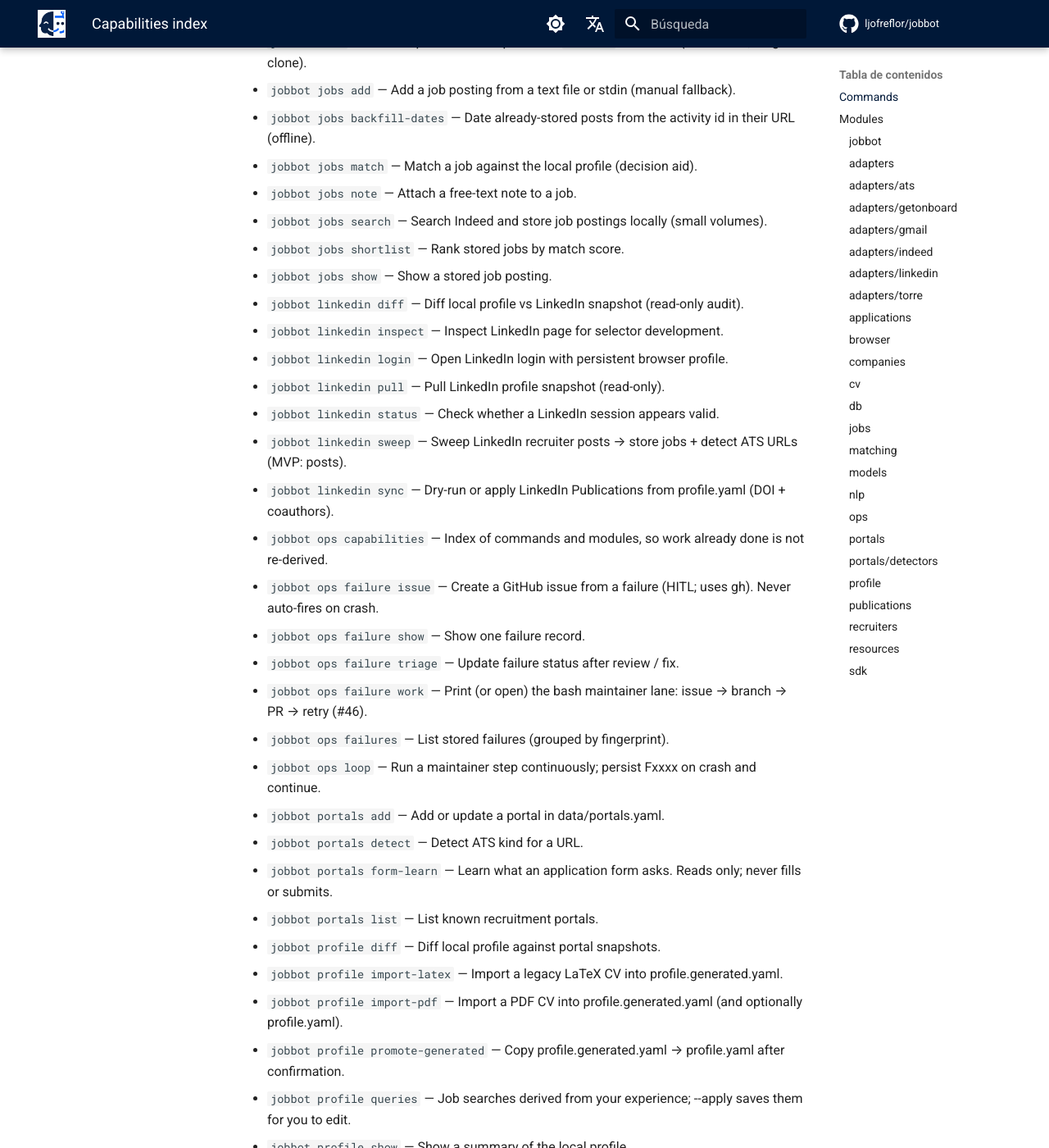
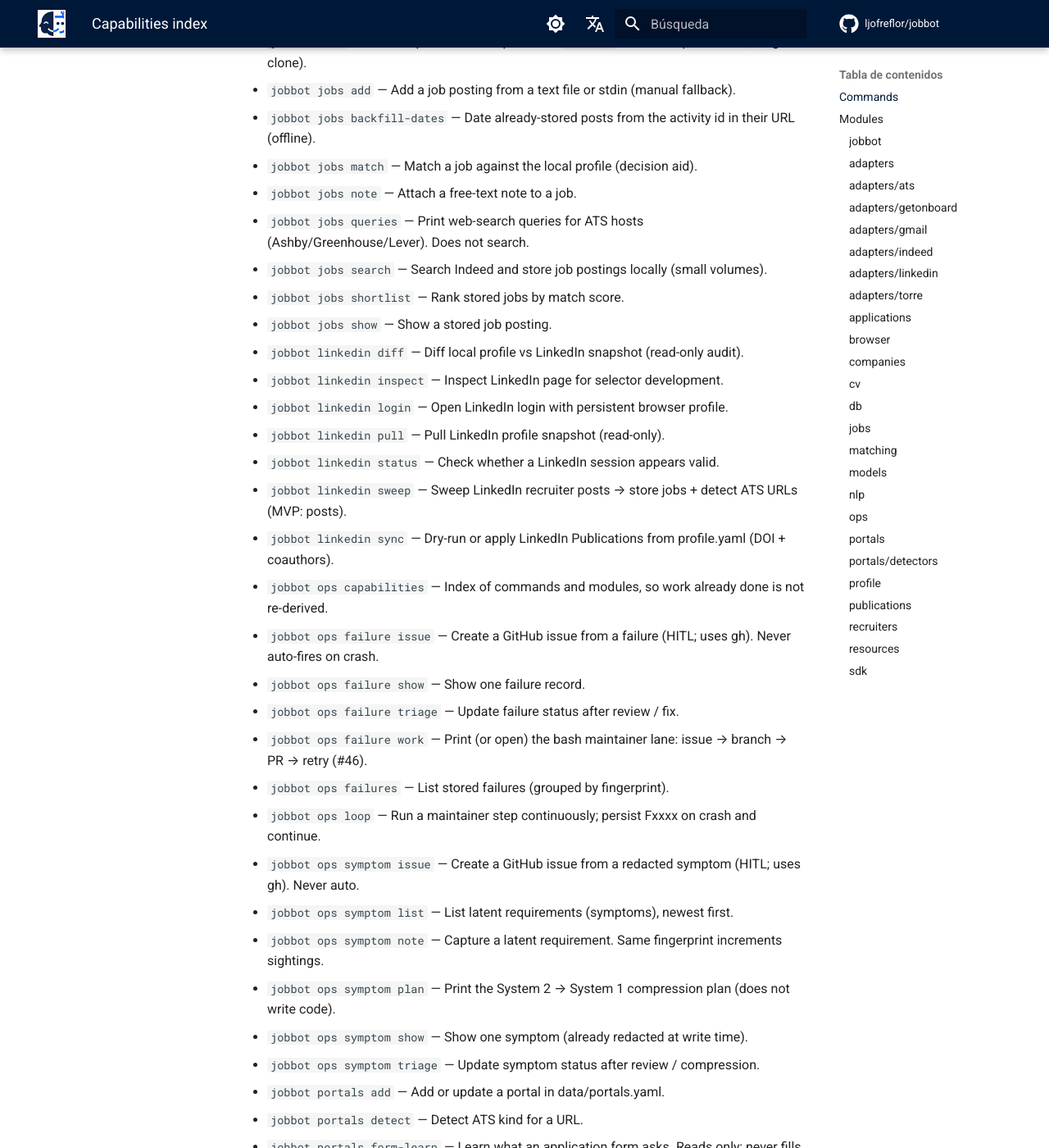
Before and after one commit to ljofreflor/jobbot, an MkDocs documentation site: the page built from docs/capabilities.md, in a window 1280 px wide and 1400 px high, scrolled down 2679 px. Shown: the whole window at 82% size. Built offline with MkDocs 1.6.1 and Material for MkDocs 9.7.7, drawn with Linux system fonts in a browser that asks for light colours; comment, search, counter and statistics services are not loaded; some of the changed text lies outside the part shown.

Commit message:
fix(docs): keep MkDocs links inside docs/ and refresh capabilities
Relative links out of docs/ fail Pages/--strict and test_docs_links.
Point at GitHub blob URLs; regenerate capabilities for symptom/gateway modules.

Co-authored-by: Leonardo Andrés Jofré Flor <ljofre2146@gmail.com>

```diff
--- a/docs/capabilities.md
+++ b/docs/capabilities.md
@@ -62,6 +62,7 @@ writing it again — the promotion rule lives in
 - `jobbot jobs backfill-dates` — Date already-stored posts from the activity id in their URL (offline).
 - `jobbot jobs match` — Match a job against the local profile (decision aid).
 - `jobbot jobs note` — Attach a free-text note to a job.
+- `jobbot jobs queries` — Print web-search queries for ATS hosts (Ashby/Greenhouse/Lever). Does not search.
 - `jobbot jobs search` — Search Indeed and store job postings locally (small volumes).
 - `jobbot jobs shortlist` — Rank stored jobs by match score.
 - `jobbot jobs show` — Show a stored job posting.
@@ -79,6 +80,12 @@ writing it again — the promotion rule lives in
 - `jobbot ops failure work` — Print (or open) the bash maintainer lane: issue → branch → PR → retry (#46).
 - `jobbot ops failures` — List stored failures (grouped by fingerprint).
 - `jobbot ops loop` — Run a maintainer step continuously; persist Fxxxx on crash and continue.
+- `jobbot ops symptom issue` — Create a GitHub issue from a redacted symptom (HITL; uses gh). Never auto.
+- `jobbot ops symptom list` — List latent requirements (symptoms), newest first.
+- `jobbot ops symptom note` — Capture a latent requirement. Same fingerprint increments sightings.
+- `jobbot ops symptom plan` — Print the System 2 → System 1 compression plan (does not write code).
+- `jobbot ops symptom show` — Show one symptom (already redacted at write time).
+- `jobbot ops symptom triage` — Update symptom status after review / compression.
 - `jobbot portals add` — Add or update a portal in data/portals.yaml.
 - `jobbot portals detect` — Detect ATS kind for a URL.
 - `jobbot portals form-learn` — Learn what an application form asks. Reads only; never fills or submits.
@@ -228,10 +235,11 @@ writing it again — the promotion rule lives in
 ### `db`
 
 - `engine.py` — SQLAlchemy engine and session helpers. · `make_engine`, `make_session_factory`
-- `models.py` — SQLAlchemy ORM tables. · `Base`, `JobRow`, `ApplicationRow`, `ApplicationEventRow`, `ExternalProfileSnapshotRow`, `OpsFailureRow`
+- `models.py` — SQLAlchemy ORM tables. · `Base`, `JobRow`, `ApplicationRow`, `ApplicationEventRow`, `ExternalProfileSnapshotRow`, `OpsFailureRow`, `OpsSymptomRow`
 
 ### `jobs`
 
+- `ats_queries.py` — ATS host search-query templates — conditions of possibility for board discovery. · `AtsSearchQuery`, `build_ats_search_queries`, `format_queries_help`
 - `backfill.py` — Fill in facts JobBot learned to read after some jobs were already stored. · `backfill_posted_at`
 - `capture.py` — Capture share URLs as candidates (phone-friendly; no fetch, no CAPTCHA). · `CaptureKind`, `CaptureResult`, `unrecognized_path`, `list_unrecognized`, `capture_url`, `CaptureInventory`, `list_candidates`, `capture_paths`
 - `career_page.py` — Parse a saved career-site job page (Phenom-style or generic) into a JobPosting. · `CareerPageParseError`, `ClosedPostingError`, `job_from_career_html`, `looks_like_career_job_html`
@@ -239,7 +247,7 @@ writing it again — the promotion rule lives in
 - `freshness.py` — How old a posting is, and whether that is still worth applying to. · `age_in_days`, `is_fresh`, `age_label`
 - `from_url.py` — Ingest a hard job URL: know the portal, fetch the JD, store, match, prepare. · `UnknownPortalError`, `UnsupportedPortalFetchError`, `GetFromUrlResult`, `ingest_hard_link`
 - `geo.py` — Where the candidate wants to work: country detection from job text. · `normalize_country`, `country_name`, `normalize_countries`, `detect_country`, `mentions_remote`, `remote_is_location_free`, `country_allows`, `resolve_countries`
-- `ids.py` — Allocate readable internal IDs: J0001, A0001, … · `next_job_id`, `next_application_id`, `next_failure_id`
+- `ids.py` — Allocate readable internal IDs: J0001, A0001, … · `next_job_id`, `next_application_id`, `next_failure_id`, `next_symptom_id`
 - `inbox.py` — Park hard job URLs for later ingest (phone-friendly; no CAPTCHA bypass). · `inbox_path`, `normalize_park_url`, `list_parked`, `park_url`, `remove_parked`
 - `indeed_url.py` — Indeed job URL canonicalization and validation. · `IndeedUrlError`, `canonical_indeed_job_url`, `extract_indeed_jk`
 - `language.py` — Spanish or English? Deterministic, from function words only — never a guess on a tie. · `detect_language`, `posting_language`
@@ -269,12 +277,14 @@ writing it again — the promotion rule lives in
 
 ### `nlp`
 
+- `gateway.py` — Optional LLM gateway — deterministic first; LLM only inside promoted functions. · `LlmOutcome`, `llm_extras_available`, `build_chat_model`, `run_optional_llm`
 - `langchain_refine.py` — Optional LangChain-backed cumulative refine (facts from Candidate only). · `LangChainProfileRefiner`
 - `refine.py` — Cumulative text refinement for portal profile blurbs. · `ProfileTextRefiner`, `RefineResult`, `refine_permanent_profile`, `CumulativeProfileRefiner`
 
 ### `ops`
 
 - `capabilities.py` — Index of what JobBot already does, so nobody re-derives it (see AGENTS.md). · `ModuleEntry`, `CommandEntry`, `collect_modules`, `collect_commands`, `render_index`, `build_index`, `write_index`, `modules_without_summary`
+- `compile.py` — Knowledge compilation — phenomenology of software → System 1.
 - `failure_work.py` — Bash lane from a stored failure → issue → branch → PR → retry (issue #46). · `branch_name`, `original_command`, `work_script`, `open_branch_commands`
 - `failures.py` — Persist local CLI/loop failures for issue → hotfix planning. · `FailureRecord`, `normalize_message`, `failure_fingerprint`, `infer_component`, `normalize_command`, `record_failure`, `should_record_cli_failure`, `runtime_context`, `capture_cli_failure`, `list_failures`, `get_failure`, `mark_status`, `group_by_fingerprint`, `issue_title`, `issue_body`
 - `loop.py` — Minimal continuous runner that records failures and continues. · `LoopTickResult`, `run_loop_tick`, `run_loop`, `describe_loop_commands`
@@ -282,6 +292,7 @@ writing it again — the promotion rule lives in
 - `pii_guard.py` — Block real PII from entering git (pre-commit guard). Local only, no network. · `Finding`, `is_blocked_path`, `is_allowed_content_path`, `scan_text`, `redact`, `is_binary_path`, `looks_binary`, `staged_paths`, `staged_content`, `scan_staged`, `tracked_paths`, `scan_tracked`, `format_report`, `main`
 - `precommit.py` — Decide whether a commit has to run the unit suite. Local only, no network. · `tests_needed`, `staged_paths`, `main`
 - `redact.py` — Redact secrets and contact PII from failure payloads. · `redact_text`, `host_only_url`, `redact_context`
+- `symptoms.py` — Symptoms: appearances that return — local, redacted; not a requirements backlog. · `SymptomRecord`, `sanitize_symptom_text`, `normalize_for_fingerprint`, `symptom_fingerprint`, `note_symptom`, `list_symptoms`, `get_symptom`, `mark_symptom_status`, `promote_plan`, `issue_title`, `issue_body`
 - `test_gate.py` — CI gates for unit-test pass rate (develop→main requires ≥95%). · `pass_rate`, `read_junit_counts`, `enforce_pass_rate`, `main`
 
 ### `portals`
```
Also changed, not shown: other parts of docs/capabilities.md (+2 -2 lines), docs/manifesto.md (+2 -2 lines), docs/software-design.md (+3 -3 lines).
